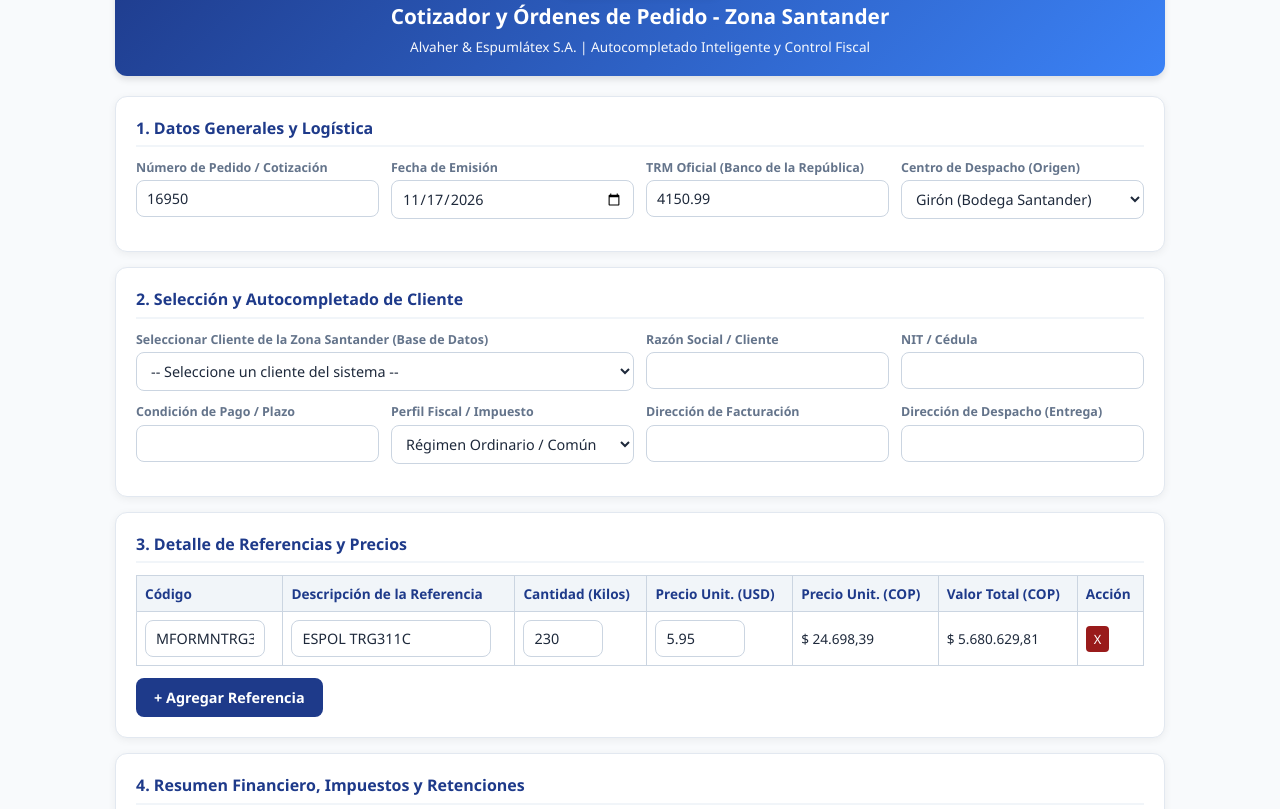
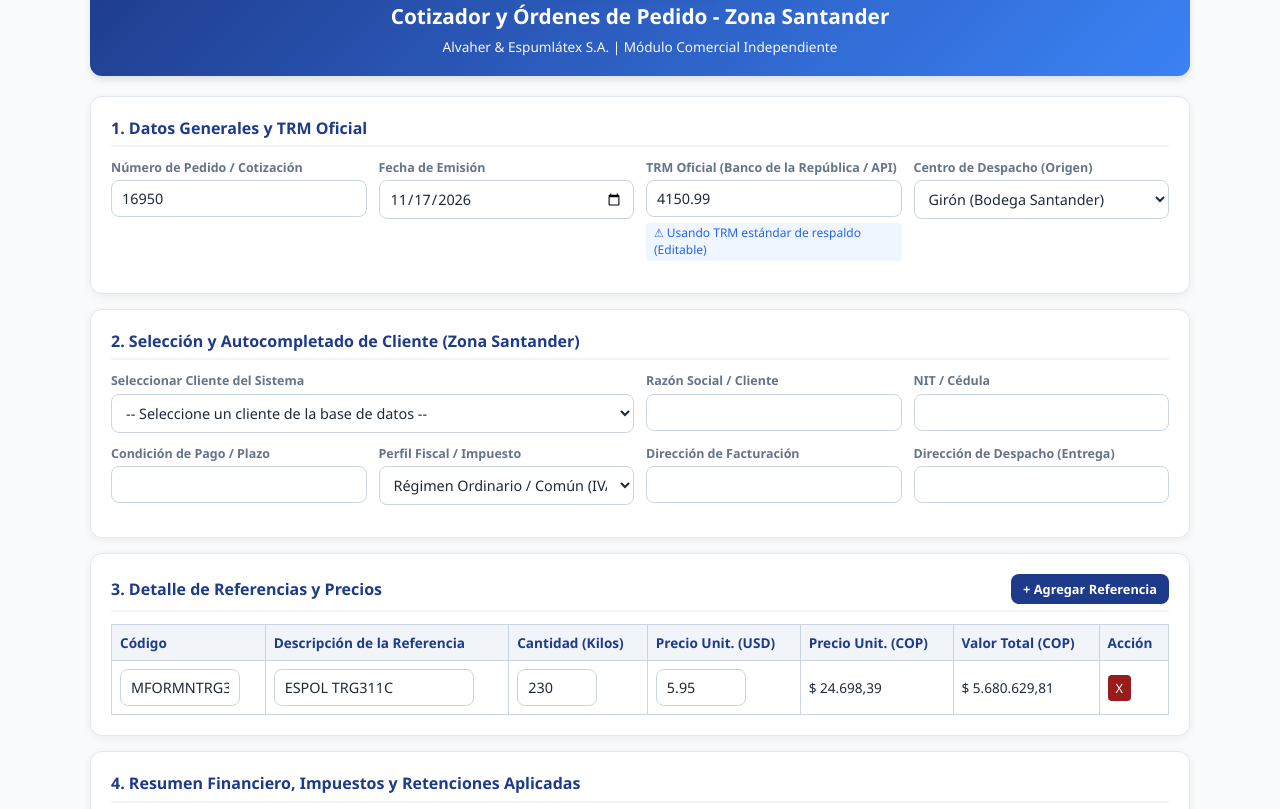
Before and after one commit to pedrojosebautistaamado-lab/RELACION-Y-CANTIDADES-POLIURETANO, a plain HTML site: page cotizador-santander.html in a window 1280 px wide. Shown: the part 82-891 px from the top of the page. Drawn offline with Linux system fonts and the light colour scheme; no server answers.

Commit message:
Update cotizador-santander.html

```diff
--- a/cotizador-santander.html
+++ b/cotizador-santander.html
@@ -6,7 +6,7 @@
     <title>Cotizador y Órdenes de Pedido | Alvaher & Espumlátex S.A. (Santander)</title>
     <link rel="icon" type="image/png" href="logo-icono.png">
 
-    <!-- SheetJS para exportar a Excel corporativo -->
+    <!-- SheetJS con estilos extendidos (xlsx-style / utils) -->
     <script src="https://cdn.jsdelivr.net/npm/xlsx@0.18.5/dist/xlsx.full.min.js"></script>
 
     <style>
@@ -23,14 +23,14 @@
         }
         * { box-sizing: border-box; margin: 0; padding: 0; font-family: 'Segoe UI', Tahoma, Geneva, Verdana, sans-serif; }
         body { background-color: var(--bg-color); color: var(--text-main); padding: 15px; line-height: 1.4; }
-        .container { max-width: 1050px; margin: 0 auto; }
+        .container { max-width: 1100px; margin: 0 auto; }
 
         header { text-align: center; margin-bottom: 20px; background: linear-gradient(135deg, #1e3a8a, #3b82f6); color: white; padding: 20px; border-radius: var(--radius); box-shadow: 0 4px 6px rgba(0,0,0,0.1); }
         header h1 { font-size: 1.3rem; margin-bottom: 5px; }
         header p { font-size: 0.85rem; opacity: 0.95; }
 
         .card { background: var(--card-bg); border-radius: var(--radius); padding: 20px; box-shadow: 0 2px 8px rgba(0,0,0,0.06); border: 1px solid #e2e8f0; margin-bottom: 15px; }
-        .card h3 { font-size: 1rem; color: var(--primary); margin-bottom: 12px; border-bottom: 2px solid #f1f5f9; padding-bottom: 6px; }
+        .card h3 { font-size: 1rem; color: var(--primary); margin-bottom: 12px; border-bottom: 2px solid #f1f5f9; padding-bottom: 6px; display: flex; justify-content: space-between; align-items: center; }
 
         .form-grid { display: grid; grid-template-columns: repeat(auto-fit, minmax(220px, 1fr)); gap: 12px; margin-bottom: 12px; }
         .input-group { display: flex; flex-direction: column; gap: 4px; }
@@ -51,6 +51,7 @@
         .summary-box { background: #f0fdf4; border: 1px solid #bbf7d0; border-radius: 8px; padding: 15px; margin-top: 15px; }
         .summary-row { display: flex; justify-content: space-between; margin-bottom: 6px; font-size: 0.9rem; }
         .summary-row span:last-child { font-weight: 700; color: #14532d; }
+        .trm-status { font-size: 0.75rem; color: #2563eb; background: #eff6ff; padding: 2px 8px; border-radius: 4px; display: inline-block; margin-top: 2px; }
     </style>
 </head>
 <body>
@@ -62,12 +63,12 @@
             </svg>
         </div>
         <h1>Cotizador y Órdenes de Pedido - Zona Santander</h1>
-        <p>Alvaher & Espumlátex S.A. | Autocompletado Inteligente y Control Fiscal</p>
+        <p>Alvaher & Espumlátex S.A. | Módulo Comercial Independiente</p>
     </header>
 
-    <!-- 1. CONDICIONES COMERCIALES Y TRM -->
+    <!-- 1. CONDICIONES COMERCIALES Y TRM AUTOMÁTICA -->
     <div class="card">
-        <h3>1. Datos Generales y Logística</h3>
+        <h3>1. Datos Generales y TRM Oficial</h3>
         <div class="form-grid">
             <div class="input-group">
                 <label>Número de Pedido / Cotización</label>
@@ -78,8 +79,9 @@
                 <input type="date" id="fechaPedido">
             </div>
             <div class="input-group">
-                <label>TRM Oficial (Banco de la República)</label>
+                <label>TRM Oficial (Banco de la República / API)</label>
                 <input type="number" id="trmDia" value="4150.99" step="0.01" oninput="calcularTotales()">
+                <span id="trmLabelStatus" class="trm-status">Cargando TRM oficial del día...</span>
             </div>
             <div class="input-group">
                 <label>Centro de Despacho (Origen)</label>
@@ -94,14 +96,14 @@
         </div>
     </div>
 
-    <!-- 2. AUTOCOMPLETADO DE CLIENTES DE SANTANDER -->
+    <!-- 2. AUTOCOMPLETADO AMPLIADO DE CLIENTES DE SANTANDER -->
     <div class="card">
-        <h3>2. Selección y Autocompletado de Cliente</h3>
+        <h3>2. Selección y Autocompletado de Cliente (Zona Santander)</h3>
         <div class="form-grid">
             <div class="input-group" style="grid-column: span 2;">
-                <label>Seleccionar Cliente de la Zona Santander (Base de Datos)</label>
+                <label>Seleccionar Cliente del Sistema</label>
                 <select id="selectCliente" onchange="seleccionarClienteSistema()">
-                    <option value="">-- Seleccione un cliente del sistema --</option>
+                    <option value="">-- Seleccione un cliente de la base de datos --</option>
                     <option value="friocol">FRIOCOL S.A.</option>
                     <option value="partmo">FILTROS PARTMO S.A.S</option>
                     <option value="almeida">ALMEIDA MURILLO SAMUEL</option>
@@ -109,6 +111,13 @@
                     <option value="dynatek">DYNATEK S.A.S</option>
                     <option value="macpollo">AVIDESA MAC POLLO S.A.</option>
                     <option value="refriogar">REFRIOGAR S.A.S</option>
+                    <option value="furgoriente">FURGORIENTE S.A.S</option>
+                    <option value="motorfilter">MOTOR FILTER S.A.S</option>
+                    <option value="medicalduarte">MEDICAL DUARTE ZF S.A.S</option>
+                    <option value="ingequimicas">INGEQUIMICAS S.A.S</option>
+                    <option value="lhs">LHS (Laminados y Herrajes Santander)</option>
+                    <option value="julianapengos">YULIANA PENAGOS</option>
+                    <option value="juanesteban">JUAN ESTEBAN PULIDO ZULUAGA</option>
                 </select>
             </div>
             <div class="input-group">
@@ -128,10 +137,10 @@
             <div class="input-group">
                 <label>Perfil Fiscal / Impuesto</label>
                 <select id="cliPerfilFiscal" onchange="calcularTotales()">
-                    <option value="ordinario">Régimen Ordinario / Común</option>
-                    <option value="gran_contribuyente">Gran Contribuyente</option>
-                    <option value="zona_franca">Zona Franca (Exento IVA)</option>
-                    <option value="no_responsable">No Responsable de IVA</option>
+                    <option value="ordinario">Régimen Ordinario / Común (IVA 19%)</option>
+                    <option value="gran_contribuyente">Gran Contribuyente (IVA 19%)</option>
+                    <option value="zona_franca">Zona Franca (Exento IVA 0%)</option>
+                    <option value="no_responsable">No Responsable de IVA (0%)</option>
                 </select>
             </div>
             <div class="input-group">
@@ -147,7 +156,10 @@
 
     <!-- 3. DETALLE DE ÍTEMS Y PRECIOS -->
     <div class="card">
-        <h3>3. Detalle de Referencias y Precios</h3>
+        <h3>
+            <span>3. Detalle de Referencias y Precios</span>
+            <button class="btn" style="padding: 6px 12px; font-size: 0.8rem;" onclick="agregarFila()">+ Agregar Referencia</button>
+        </h3>
         <table id="tablaItems">
             <thead>
                 <tr>
@@ -172,27 +184,26 @@
                 </tr>
             </tbody>
         </table>
-        <button class="btn" style="margin-top: 12px;" onclick="agregarFila()">+ Agregar Referencia</button>
     </div>
 
-    <!-- 4. RESUMEN Y EXPORTACIÓN -->
+    <!-- 4. RESUMEN FINANCIERO Y RETENCIONES DETALLADAS -->
     <div class="card">
-        <h3>4. Resumen Financiero, Impuestos y Retenciones</h3>
+        <h3>4. Resumen Financiero, Impuestos y Retenciones Aplicadas</h3>
         <div class="summary-box">
             <div class="summary-row">
                 <span>Subtotal Neto:</span>
                 <span id="sumSubtotal">$ 0</span>
             </div>
             <div class="summary-row">
-                <span>IVA (19% según perfil):</span>
+                <span>IVA (19% según perfil fiscal):</span>
                 <span id="sumIva">$ 0</span>
             </div>
             <div class="summary-row">
-                <span>ReteFuente (2.5%):</span>
+                <span>ReteFuente Aplicada (Tarifa: 2.5% sobre subtotal):</span>
                 <span id="sumRetefuente">$ 0</span>
             </div>
             <div class="summary-row">
-                <span>ReteICA (Municipal Bucaramanga):</span>
+                <span>ReteICA Municipal Bucaramanga (Tarifa: 4 x Mil / 0.4%):</span>
                 <span id="sumReteica">$ 0</span>
             </div>
             <div class="summary-row" style="border-top: 2px solid #166534; padding-top: 8px; margin-top: 8px; font-size: 1.1rem;">
@@ -202,7 +213,7 @@
         </div>
 
         <div style="margin-top: 20px; text-align: right;">
-            <button class="btn btn-success" onclick="exportarExcel()">📥 Descargar Cotización y Orden en Excel (.xlsx)</button>
+            <button class="btn btn-success" onclick="exportarExcel()">📥 Descargar Cotización y Orden en Excel Corporativo (.xlsx)</button>
         </div>
     </div>
 </div>
@@ -210,84 +221,37 @@
 <script>
     document.getElementById('fechaPedido').valueAsDate = new Date();
 
+    // Consulta automática de TRM oficial (API Datos Abiertos / Banco de la República)
+    async function cargarTRMReal() {
+        try {
+            let response = await fetch('https://trm-colombia.herokuapp.com/latest');
+            let data = await response.json();
+            if(data && data.value) {
+                document.getElementById('trmDia').value = data.value;
+                document.getElementById('trmLabelStatus').innerText = "✔ TRM Actualizada Oficial (" + data.date + ")";
+                calcularTotales();
+            }
+        } catch (e) {
+            document.getElementById('trmLabelStatus').innerText = "⚠ Usando TRM estándar de respaldo (Editable)";
+        }
+    }
+    cargarTRMReal();
+
     const baseDatosClientes = {
-        'friocol': {
-            nombre: "Friocol S.A",
-            nit: "890201172-0",
-            pago: "Crédito 30 días",
-            perfil: "ordinario",
-            factura: "Cra 16 No 23-35, Bucaramanga",
-            entrega: "Cra 16 No 23-35, Bucaramanga",
-            refDefecto: "MFORMNTRG311C",
-            descDefecto: "ESPOL TRG311C",
-            precioUsd: 5.95
-        },
-        'partmo': {
-            nombre: "Filtros Partmo S.A.S",
-            nit: "900994125-1",
-            pago: "Crédito 30 días",
-            perfil: "gran_contribuyente",
-            factura: "Calle 1 No. 3-15 Km 7 vía Palenque, Bucaramanga",
-            entrega: "Calle 1 No. 3-15 Km 7 vía Palenque, Bucaramanga",
-            refDefecto: "MFORMNFLS016",
-            descDefecto: "ESPOL FLS 016",
-            precioUsd: 6.18
-        },
-        'almeida': {
-            nombre: "Almeida Murillo Samuel",
-            nit: "C1095914079",
-            pago: "Contado",
-            perfil: "no_responsable",
-            factura: "Bucaramanga, Santander",
-            entrega: "Bucaramanga, Santander",
-            refDefecto: "MFORMNTRG313C",
-            descDefecto: "ESPOL TRG313C",
-            precioUsd: 5.94
-        },
-        'chinchilla': {
-            nombre: "Chinchilla Sandoval S.A.S",
-            nit: "C808001617",
-            pago: "Crédito 30 días",
-            perfil: "ordinario",
-            factura: "Bucaramanga, Santander",
-            entrega: "Bucaramanga, Santander",
-            refDefecto: "MFORMNTPL317",
-            descDefecto: "ESPOL TPL317",
-            precioUsd: 7.47
-        },
-        'dynatek': {
-            nombre: "Dynatek S.A.S",
-            nit: "C900426750",
-            pago: "Crédito 30 días",
-            perfil: "ordinario",
-            factura: "Bucaramanga, Santander",
-            entrega: "Bucaramanga, Santander",
-            refDefecto: "MFORMNTRG311C",
-            descDefecto: "ESPOL TRG311C",
-            precioUsd: 5.60
-        },
-        'macpollo': {
-            nombre: "Aviseda Mac Pollo S.A.",
-            nit: "C890201881",
-            pago: "Crédito 30 días",
-            perfil: "gran_contribuyente",
-            factura: "Piedecuesta / Bucaramanga",
-            entrega: "Planta Principal Santander",
-            refDefecto: "MFORINTRG1923",
-            descDefecto: "PRONATE TRG 192-3",
-            precioUsd: 5.60
-        },
-        'refriogar': {
-            nombre: "Refriogar S.A.S",
-            nit: "C901461366",
-            pago: "Contado",
-            perfil: "ordinario",
-            factura: "Girón, Santander",
-            entrega: "Girón, Santander",
-            refDefecto: "MFORINTRG1923",
-            descDefecto: "PRONATE TRG 192-3",
-            precioUsd: 4.62
-        }
+        'friocol': { nombre: "FRIOCOL S.A.", nit: "890201172-0", pago: "Crédito 30 días", perfil: "ordinario", factura: "Cra 16 No 23-35, Bucaramanga", entrega: "Cra 16 No 23-35, Bucaramanga", ref: "MFORMNTRG311C", desc: "ESPOL TRG311C", usd: 5.95 },
+        'partmo': { nombre: "FILTROS PARTMO S.A.S", nit: "900994125-1", pago: "Crédito 30 días", perfil: "gran_contribuyente", factura: "Calle 1 No. 3-15 Km 7 vía Palenque, Bucaramanga", entrega: "Calle 1 No. 3-15 Km 7 vía Palenque, Bucaramanga", ref: "MFORMNFLS016", desc: "ESPOL FLS 016", usd: 6.18 },
+        'almeida': { nombre: "ALMEIDA MURILLO SAMUEL", nit: "1095914079-9", pago: "Contado", perfil: "no_responsable", factura: "Bucaramanga, Santander", entrega: "Bucaramanga, Santander", ref: "MFORMNTRG313C", desc: "ESPOL TRG313C", usd: 5.94 },
+        'chinchilla': { nombre: "CHINCHILLA SANDOVAL S.A.S", nit: "808001617-4", pago: "Crédito 30 días", perfil: "ordinario", factura: "Bucaramanga, Santander", entrega: "Bucaramanga, Santander", ref: "MFORMNTPL317", desc: "ESPOL TPL317", usd: 7.47 },
+        'dynatek': { nombre: "DYNATEK S.A.S", nit: "900426750-2", pago: "Crédito 30 días", perfil: "ordinario", factura: "Bucaramanga, Santander", entrega: "Bucaramanga, Santander", ref: "MFORMNTRG311C", desc: "ESPOL TRG311C", usd: 5.60 },
+        'macpollo': { nombre: "AVIDESA MAC POLLO S.A.", nit: "890201881-3", pago: "Crédito 30 días", perfil: "gran_contribuyente", factura: "Piedecuesta / Bucaramanga", entrega: "Planta Principal Santander", ref: "MFORINTRG1923", desc: "PRONATE TRG 192-3", usd: 5.60 },
+        'refriogar': { nombre: "REFRIOGAR S.A.S", nit: "901461366-5", pago: "Contado", perfil: "ordinario", factura: "Girón, Santander", entrega: "Girón, Santander", ref: "MFORINTRG1923", desc: "PRONATE TRG 192-3", usd: 4.62 },
+        'furgoriente': { nombre: "FURGORIENTE S.A.S", nit: "900123456-8", pago: "Crédito 30 días", perfil: "ordinario", factura: "Zona Industrial Girón, Santander", entrega: "Zona Industrial Girón, Santander", ref: "MFORMNTRG312C", desc: "ESPOL TRG312C - Rigidas", usd: 5.80 },
+        'motorfilter': { nombre: "MOTOR FILTER S.A.S", nit: "800987654-1", pago: "Crédito 30 días", perfil: "gran_contribuyente", factura: "Bucaramanga, Santander", entrega: "Bucaramanga, Santander", ref: "MFORMNFLS020", desc: "ESPOL FILTRO PU FLS020", usd: 6.10 },
+        'medicalduarte': { nombre: "MEDICAL DUARTE ZF S.A.S", nit: "900888777-3", pago: "Crédito 30 días", perfil: "zona_franca", factura: "Zona Franca Santander, Floridablanca", entrega: "Zona Franca Santander, Floridablanca", ref: "MFORMZF01", desc: "ESPOL MED ZONA FRANCA", usd: 6.40 },
+        'ingequimicas': { nombre: "INGEQUIMICAS S.A.S", nit: "890333222-9", pago: "Crédito 30 días", perfil: "ordinario", factura: "Bucaramanga, Santander", entrega: "Bucaramanga, Santander", ref: "MFORING01", desc: "SISTEMA POLIURETANO INGEQUIMICAS", usd: 5.90 },
+        'lhs': { nombre: "LHS (Laminados y Herrajes Santander)", nit: "900555444-2", pago: "Contado", perfil: "ordinario", factura: "Bucaramanga, Santander", entrega: "Bucaramanga, Santander", ref: "MFORLHS01", desc: "POLIOL / ISOCIANATO LHS", usd: 5.75 },
+        'julianapengos': { nombre: "YULIANA PENAGOS", nit: "1098765432-1", pago: "Contado", perfil: "no_responsable", factura: "Floridablanca, Santander", entrega: "Floridablanca, Santander", ref: "MFORJUL01", desc: "SISTEMA ESPECIAL YULIANA", usd: 6.00 },
+        'juanesteban': { nombre: "JUAN ESTEBAN PULIDO ZULUAGA", nit: "1095222333-4", pago: "Contado", perfil: "no_responsable", factura: "Bucaramanga, Santander", entrega: "Bucaramanga, Santander", ref: "MFORJEP01", desc: "SISTEMA PERSONALIZADO JEP", usd: 6.00 }
     };
 
     function seleccionarClienteSistema() {
@@ -305,9 +269,9 @@
         let tbody = document.getElementById('cuerpoTabla');
         if(tbody.rows.length > 0) {
             let inputs = tbody.rows[0].querySelectorAll('input');
-            inputs[0].value = c.refDefecto;
-            inputs[1].value = c.descDefecto;
-            inputs[3].value = c.precioUsd;
+            inputs[0].value = c.ref;
+            inputs[1].value = c.desc;
+            inputs[3].value = c.usd;
         }
         calcularTotales();
     }
@@ -351,29 +315,32 @@
         });
 
         let iva = (perfil === 'zona_franca' || perfil === 'no_responsable') ? 0 : subtotal * 0.19;
-        let retefuente = subtotal * 0.025;
-        let reteica = subtotal * 0.004;
+        let retefuente = subtotal * 0.025; // Tarifa 2.5%
+        let reteica = subtotal * 0.004;     // Tarifa 4 x Mil (0.4%)
         let granTotal = subtotal + iva - retefuente - reteica;
 
         document.getElementById('sumSubtotal').innerText = "$ " + subtotal.toLocaleString('es-CO', {maximumFractionDigits: 2});
         document.getElementById('sumIva').innerText = "$ " + iva.toLocaleString('es-CO', {maximumFractionDigits: 2});
-        document.getElementById('sumRetefuente').innerText = "$ " + retefuente.toLocaleString('es-CO', {maximumFractionDigits: 2});
-        document.getElementById('sumReteica').innerText = "$ " + reteica.toLocaleString('es-CO', {maximumFractionDigits: 2});
+        document.getElementById('sumRetefuente').innerText = "$ " + retefuente.toLocaleString('es-CO', {maximumFractionDigits: 2}) + " (2.5%)";
+        document.getElementById('sumReteica').innerText = "$ " + reteica.toLocaleString('es-CO', {maximumFractionDigits: 2}) + " (4 x Mil)";
         document.getElementById('sumGranTotal').innerText = "$ " + granTotal.toLocaleString('es-CO', {maximumFractionDigits: 2});
     }
 
     function exportarExcel() {
         let wb = XLSX.utils.book_new();
+        let trm = parseFloat(document.getElementById('trmDia').value) || 0;
+
         let datos = [
-            ["COTIZACIÓN Y ORDEN DE PEDIDO - ALVAHER & ESPUMLÁTEX S.A."],
-            ["Pedido No:", document.getElementById('numPedido').value, "Fecha:", document.getElementById('fechaPedido').value],
-            ["TRM:", document.getElementById('trmDia').value, "Centro Despacho:", document.getElementById('centroDespacho').value],
+            ["ALVAHER & ESPUMLÁTEX S.A. - ORDEN DE PEDIDO Y COTIZACIÓN ZONA SANTANDER"],
+            ["No. Pedido:", document.getElementById('numPedido').value, "", "Fecha:", document.getElementById('fechaPedido').value, ""],
+            ["TRM Oficial:", trm, "", "Centro Despacho:", document.getElementById('centroDespacho').value, ""],
             [],
-            ["CLIENTE:", document.getElementById('cliNombre').value, "NIT:", document.getElementById('cliNit').value],
-            ["Condición Pago:", document.getElementById('cliCondicionPago').value, "Perfil Fiscal:", document.getElementById('cliPerfilFiscal').value],
-            ["Dir. Facturación:", document.getElementById('dirFactura').value, "Dir. Entrega:", document.getElementById('dirEntrega').value],
+            ["DATOS DEL CLIENTE Y FISCALES"],
+            ["Razón Social:", document.getElementById('cliNombre').value, "", "NIT:", document.getElementById('cliNit').value, ""],
+            ["Condición Pago:", document.getElementById('cliCondicionPago').value, "", "Perfil Fiscal:", document.getElementById('cliPerfilFiscal').value, ""],
+            ["Dir. Facturación:", document.getElementById('dirFactura').value, "", "Dir. Despacho:", document.getElementById('dirEntrega').value, ""],
             [],
-            ["CÓDIGO", "DESCRIPCIÓN", "CANTIDAD (KG)", "PRECIO USD", "PRECIO COP", "VALOR TOTAL COP"]
+            ["CÓDIGO", "DESCRIPCIÓN DE REFERENCIA", "CANTIDAD (KG)", "PRECIO UNIT. (USD)", "PRECIO UNIT. (COP)", "VALOR TOTAL (COP)"]
         ];
 
         let filas = document.querySelectorAll('#cuerpoTabla tr');
@@ -383,25 +350,33 @@
             let desc = inputs[1].value;
             let cant = parseFloat(inputs[2].value) || 0;
             let usd = parseFloat(inputs[3].value) || 0;
-            let trm = parseFloat(document.getElementById('trmDia').value) || 0;
             let cop = usd * trm;
             let total = cant * cop;
             datos.push([cod, desc, cant, usd, cop, total]);
         });
 
         datos.push([]);
-        datos.push(["SUBTOTAL", "", "", "", "", document.getElementById('sumSubtotal').innerText]);
-        datos.push(["IVA", "", "", "", "", document.getElementById('sumIva').innerText]);
-        datos.push(["RETEFUENTE", "", "", "", "", document.getElementById('sumRetefuente').innerText]);
-        datos.push(["RETEICA", "", "", "", "", document.getElementById('sumReteica').innerText]);
-        datos.push(["GRAN TOTAL", "", "", "", "", document.getElementById('sumGranTotal').innerText]);
+        datos.push(["RESUMEN FINANCIERO Y TRIBUTARIO", "", "", "", "", ""]);
+        datos.push(["Subtotal Neto", "", "", "", "", document.getElementById('sumSubtotal').innerText]);
+        datos.push(["IVA (Según Régimen)", "", "", "", "", document.getElementById('sumIva').innerText]);
+        datos.push(["ReteFuente (Tarifa 2.5%)", "", "", "", "", document.getElementById('sumRetefuente').innerText]);
+        datos.push(["ReteICA Municipal (Tarifa 4 x Mil / 0.4%)", "", "", "", "", document.getElementById('sumReteica').innerText]);
+        datos.push(["GRAN TOTAL A PAGAR (COP)", "", "", "", "", document.getElementById('sumGranTotal').innerText]);
 
         let ws = XLSX.utils.aoa_to_sheet(datos);
-        XLSX.utils.book_append_sheet(wb, ws, "Orden de Pedido");
-        XLSX.writeFile(wb, `Pedido_${document.getElementById('numPedido').value}_${document.getElementById('cliNombre').value}.xlsx`);
+
+        // Estética corporativa de anchos de columna para mejor visualización en Excel
+        ws['!cols'] = [
+            {wch: 18}, {wch: 35}, {wch: 16}, {wch: 16}, {wch: 18}, {wch: 22}
+        ];
+
+        XLSX.utils.book_append_sheet(wb, ws, "Orden de Pedido Santander");
+        XLSX.writeFile(wb, `Orden_Pedido_${document.getElementById('numPedido').value}_${document.getElementById('cliNombre').value}.xlsx`);
     }
 
-    window.onload = calcularTotales;
+    window.onload = function() {
+        calcularTotales();
+    };
 </script>
 </body>
 </html>
```
